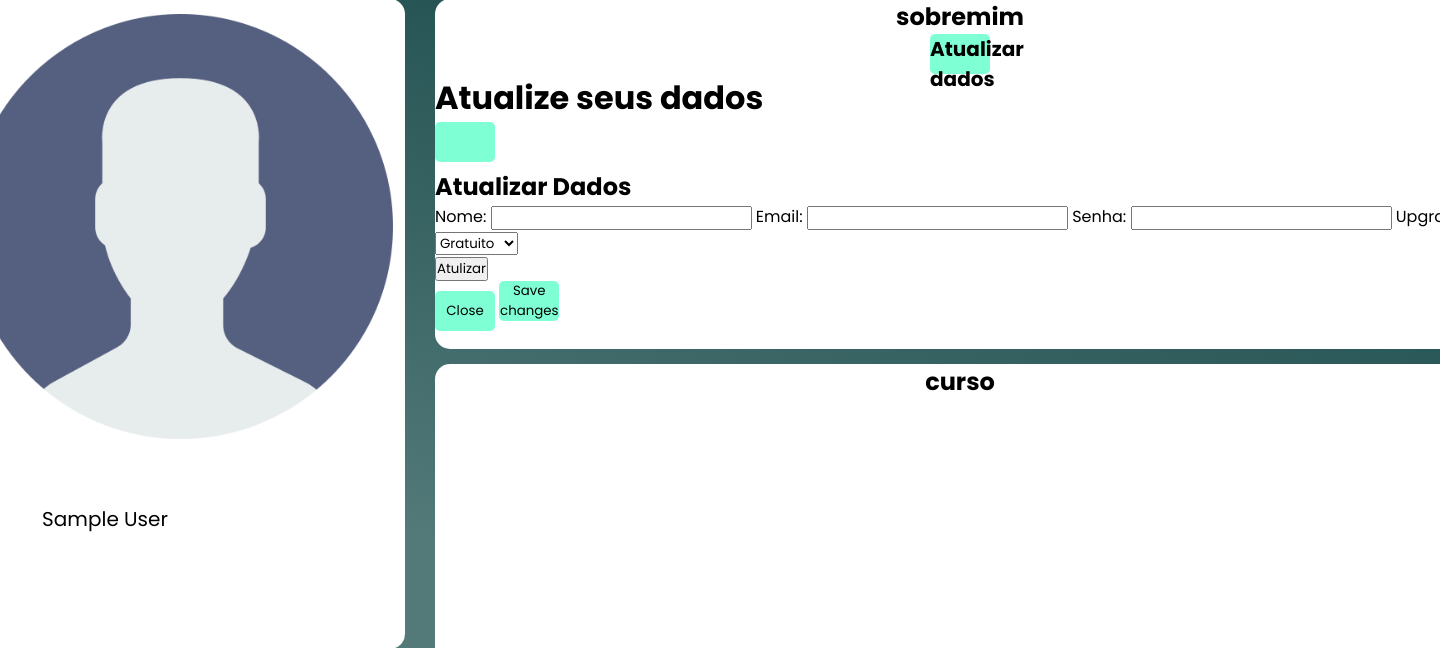
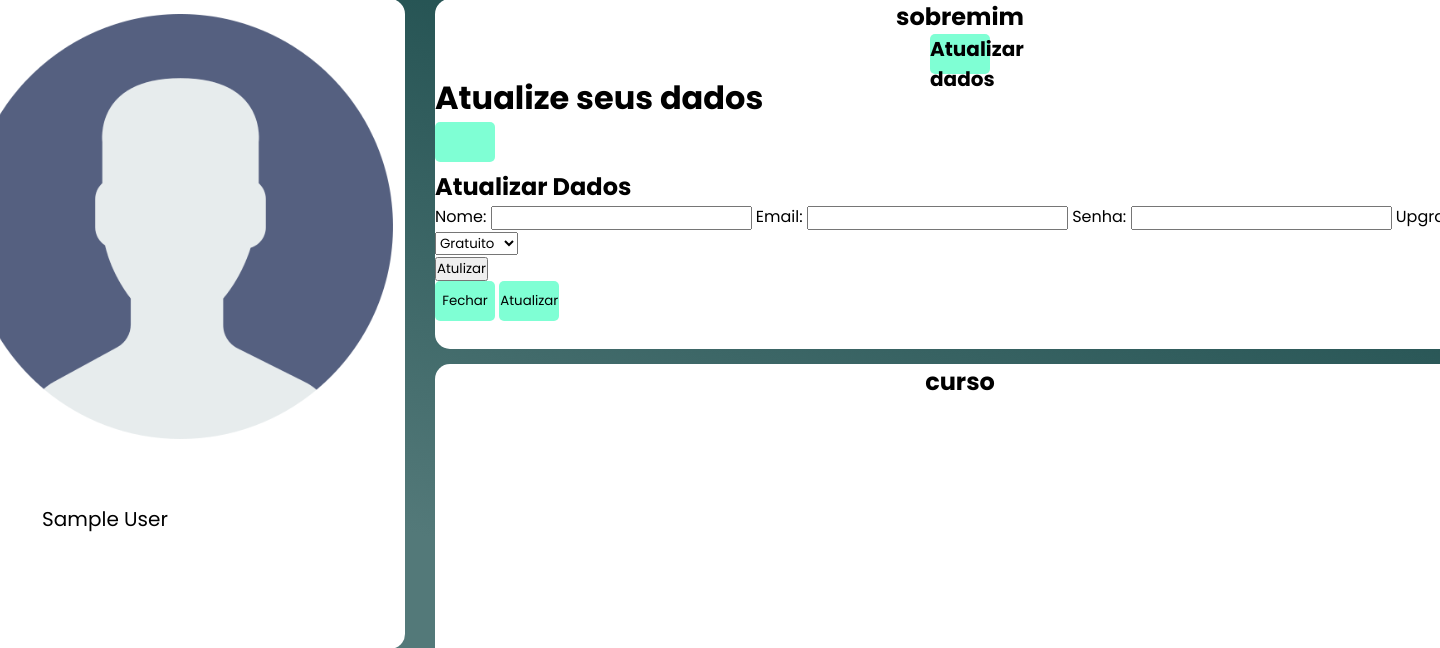
Before and after one commit to andd38/ProjetoTCC, a PHP site: page /php/aluno.php in a window 1440 px wide; the page is wider, and only the part inside the window is pictured. Shown: the part 121-769 px from the top of that part. Run offline with PHP 8.4, Linux system fonts and the light colour scheme; the visitor is signed in with stand-in values (Sample User, id 1).

Commit message:
aluno.php
Co-Authored-By: MatheusXD1 <108773341+MatheusXD1@users.noreply.github.com>
Co-Authored-By: Eduardo Cunha <130495435+SenpaiDEV04@users.noreply.github.com>

```diff
--- a/php/aluno.php
+++ b/php/aluno.php
@@ -190,8 +190,8 @@ if(empty($_SESSION)){
                     </div>
       </div>
       <div class="modal-footer">
-        <button type="button" class="btn btn-secondary" data-bs-dismiss="modal">Close</button>
-        <button type="button" class="btn btn-primary">Save changes</button>
+        <button type="button" class="btn btn-secondary" data-bs-dismiss="modal">Fechar</button>
+        <button type="button" class="btn btn-primary">Atualizar</button>
       </div>
     </div>
   </div>
```
